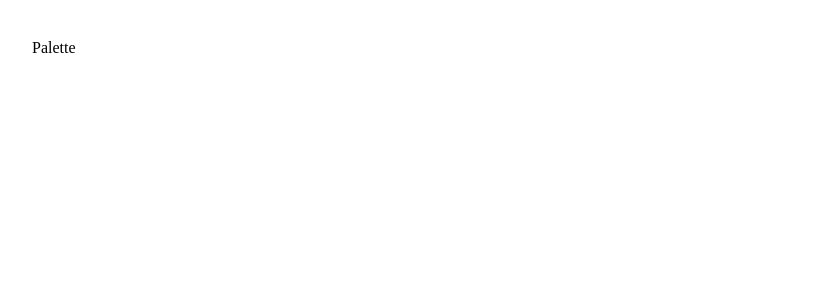
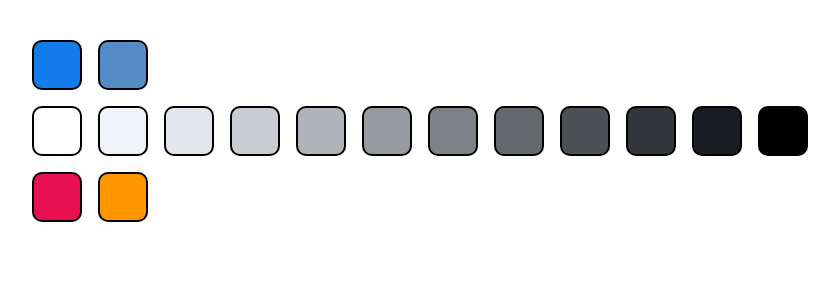
Before and after one commit to coztion/cursor-visual-editor, a React (Vite) app: page /palette in a window 1280 px wide. Shown: the top 300 px of the page, without its empty margins (8-847 px from the left). Built offline with nearby package versions, Linux system fonts and the light colour scheme.

Commit message:
feat: compose palette

```diff
--- /dev/null
+++ b/src/constants/PALETTE.ts
@@ -0,0 +1,25 @@
+export const MAIN = {
+  primary: "#127CEA",
+  secondary: "#558CC7",
+  tertiary: "#061D38",
+} as const;
+
+export const GRAYSCALE = {
+  white: "#FFFFFF",
+  gray50: "#F0F4F8",
+  gray100: "#E2E6EA",
+  gray200: "#C9CDD1",
+  gray300: "#B0B4B8",
+  gray400: "#979B9F",
+  gray500: "#7E8286",
+  gray600: "#65696D",
+  gray700: "#4C5054",
+  gray800: "#33373B",
+  gray900: "#1A1E22",
+  black: "#000000",
+} as const;
+
+export const SEMANTIC = {
+  error: "#E91051",
+  warning: "#FF9500",
+} as const;
--- a/src/pages/PalettePage.tsx
+++ b/src/pages/PalettePage.tsx
@@ -1,7 +1,42 @@
+import { Box, Stack, styled } from "@mui/material";
 import Page from "../components/Page";
+import { GRAYSCALE, MAIN, SEMANTIC } from "../constants/PALETTE";
 
 const PalettePage = () => {
-  return <Page>Palette</Page>;
+  return (
+    <Page>
+      <Stack direction="row" gap={2}>
+        <PaletteBox bgcolor={MAIN.primary} />
+        <PaletteBox bgcolor={MAIN.secondary} />
+      </Stack>
+      <Stack direction="row" gap={2}>
+        <PaletteBox bgcolor={GRAYSCALE.white} />
+        <PaletteBox bgcolor={GRAYSCALE.gray50} />
+        <PaletteBox bgcolor={GRAYSCALE.gray100} />
+        <PaletteBox bgcolor={GRAYSCALE.gray200} />
+        <PaletteBox bgcolor={GRAYSCALE.gray300} />
+        <PaletteBox bgcolor={GRAYSCALE.gray400} />
+        <PaletteBox bgcolor={GRAYSCALE.gray500} />
+        <PaletteBox bgcolor={GRAYSCALE.gray600} />
+        <PaletteBox bgcolor={GRAYSCALE.gray700} />
+        <PaletteBox bgcolor={GRAYSCALE.gray800} />
+        <PaletteBox bgcolor={GRAYSCALE.gray900} />
+        <PaletteBox bgcolor={GRAYSCALE.black} />
+      </Stack>
+      <Stack direction="row" gap={2}>
+        <PaletteBox bgcolor={SEMANTIC.error} />
+        <PaletteBox bgcolor={SEMANTIC.warning} />
+      </Stack>
+    </Page>
+  );
 };
 
+const PaletteBox = styled(Box)`
+  width: 50px;
+  height: 50px;
+
+  border-radius: 10px;
+  border: 2px solid ${({ theme }) => theme.palette.grayscale.black};
+`;
+
 export default PalettePage;
--- a/src/themes/palette-theme.ts
+++ b/src/themes/palette-theme.ts
@@ -1,7 +1,31 @@
 import { createTheme } from "@mui/material";
+import { GRAYSCALE, MAIN, SEMANTIC } from "../constants/PALETTE";
 
 const paletteTheme = createTheme({
-  palette: {},
+  palette: {
+    main: {
+      primary: MAIN.primary,
+      secondary: MAIN.secondary,
+    },
+    grayscale: {
+      white: GRAYSCALE.white,
+      gray50: GRAYSCALE.gray50,
+      gray100: GRAYSCALE.gray100,
+      gray200: GRAYSCALE.gray200,
+      gray300: GRAYSCALE.gray300,
+      gray400: GRAYSCALE.gray400,
+      gray500: GRAYSCALE.gray500,
+      gray600: GRAYSCALE.gray600,
+      gray700: GRAYSCALE.gray700,
+      gray800: GRAYSCALE.gray800,
+      gray900: GRAYSCALE.gray900,
+      black: GRAYSCALE.black,
+    },
+    semantic: {
+      error: SEMANTIC.error,
+      warning: SEMANTIC.warning,
+    },
+  },
 });
 
 export default paletteTheme;
```
Also changed, not shown: src/types/palette.d.ts (added, +40 -0 lines).
